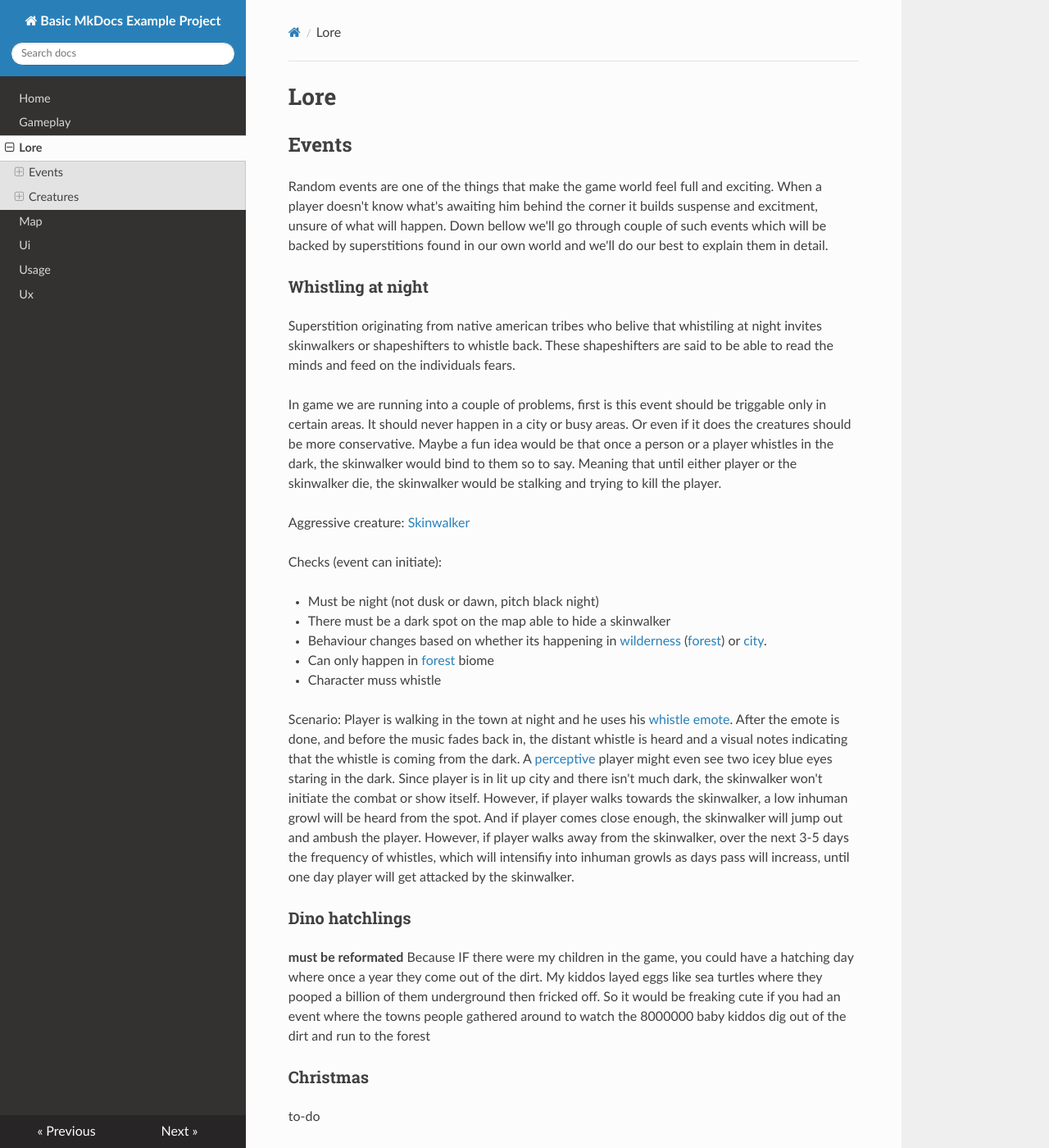
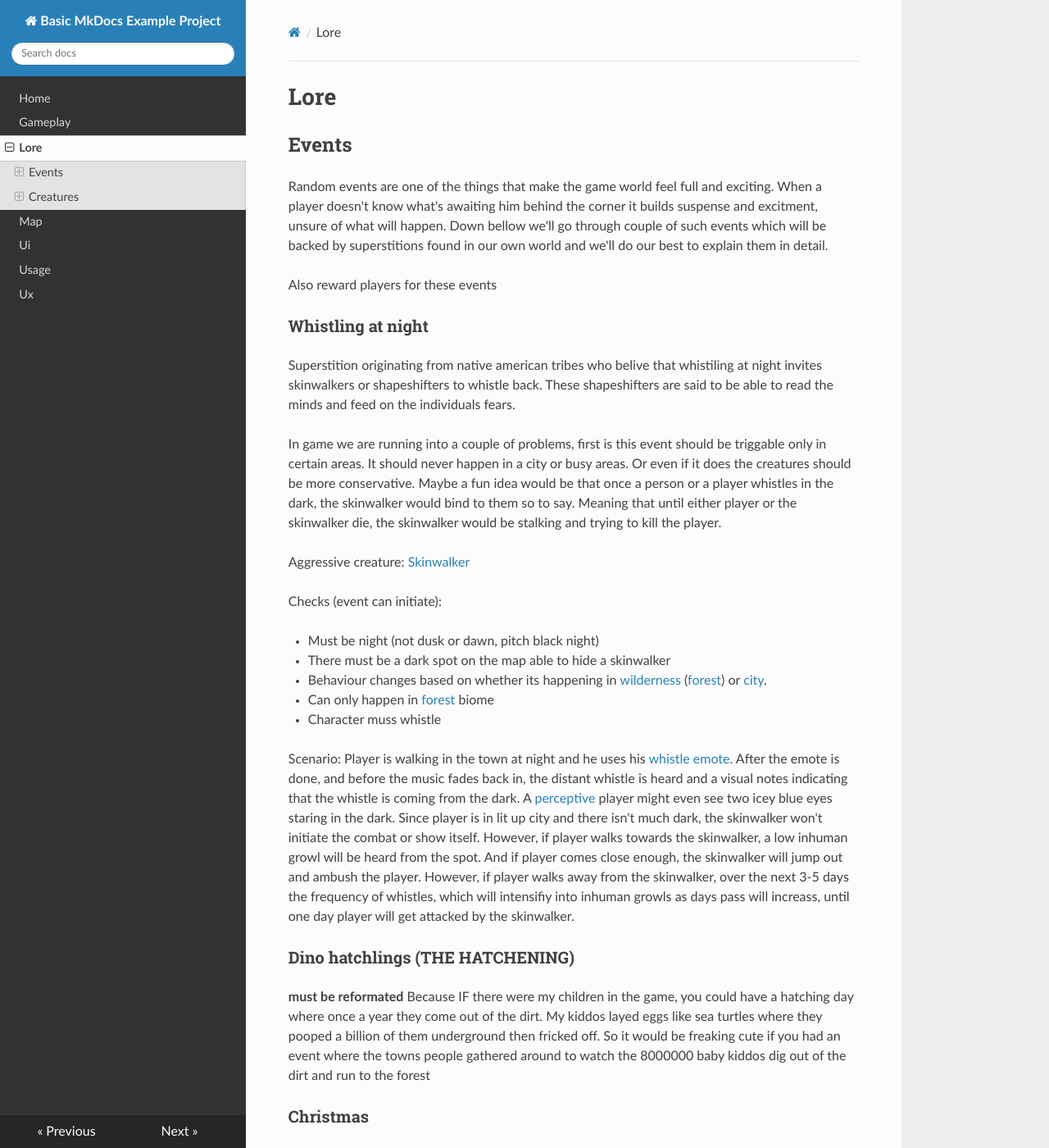
Before and after one commit to dsinjakovic/docs.the-quest, an MkDocs documentation site: the page built from docs/lore.md, in a window 1280 px wide and 1400 px high. Shown: the whole window at 82% size. Built offline with MkDocs 1.6.1, drawn with Linux system fonts in a browser that asks for light colours; nearby versions of some CDN libraries.

Commit message:
Update lore.md

```diff
--- a/docs/lore.md
+++ b/docs/lore.md
@@ -2,6 +2,8 @@
 
 ## Events
 Random events are one of the things that make the game world feel full and exciting. When a player doesn't know what's awaiting him behind the corner it builds suspense and excitment, unsure of what will happen. Down bellow we'll go through couple of such events which will be backed by superstitions found in our own world and we'll do our best to explain them in detail.
+
+Also reward players for these events
 
 ### Whistling at night
 Superstition originating from native american tribes who belive that whistiling at night invites skinwalkers or shapeshifters to whistle back. These shapeshifters are said to be able to read the minds and feed on the individuals fears.
@@ -21,7 +23,7 @@ Checks (event can initiate):
 Scenario: Player is walking in the town at night and he uses his [whistle emote](./gameplay#emotes). After the emote is done, and before the music fades back in, the distant whistle is heard and a visual notes indicating that the whistle is coming from the dark. A [perceptive](gameplay#perception) player might even see two icey blue eyes staring in the dark. Since player is in lit up city and there isn't much dark, the skinwalker won't initiate the combat or show itself. However, if player walks towards the skinwalker, a low inhuman growl will be heard from the spot. And if player comes close enough, the skinwalker will jump out and ambush the player.
 However, if player walks away from the skinwalker, over the next 3-5 days the frequency of whistles, which will intensifiy into inhuman growls as days pass will increass, until one day player will get attacked by the skinwalker.
 
-### Dino hatchlings
+### Dino hatchlings (THE HATCHENING)
 **must be reformated**
 Because IF there were my children in the game, you could have a hatching day where once a year they come out of the dirt. My kiddos layed eggs like sea turtles where they pooped a billion of them underground then fricked off. So it would be freaking cute if you had an event where the towns people gathered around to watch the 8000000 baby kiddos dig out of the dirt and run to the forest
 
```
